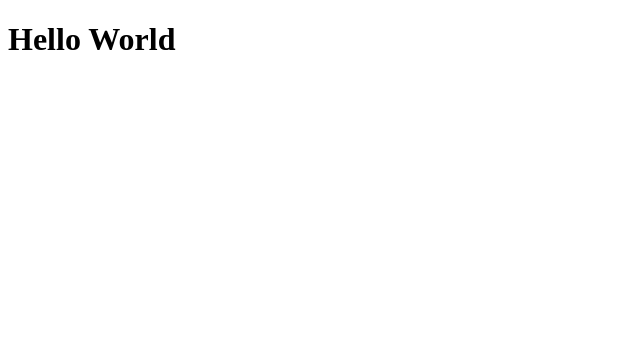
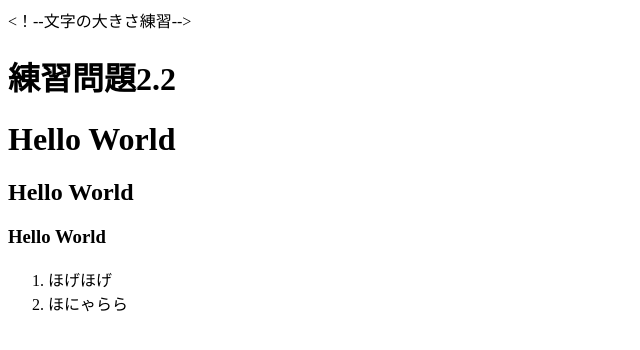
Before and after one commit to ishirihhhhhhh/josai21100, a plain HTML site: page index.html in a window 1280 px wide. Shown: the whole page, without its empty margins (0-640 px from the left). Drawn offline with Linux system fonts and the light colour scheme.

Commit message:
Update index.html

```diff
--- a/index.html
+++ b/index.html
@@ -2,9 +2,17 @@
 <html lang="ja">
 <head>
 <meta charset="UTF-8">
-    <title>Hello World</title>
+    <title> Web開発の練習１</title>
 </head>
             <body>
+                <！‐‐文字の大きさ練習‐‐>
+                <h1>練習問題2.2</h1>
                 <h1>Hello World</h1>
+                    <h2>Hello World</h2>
+                    <h3>Hello World</h3>
+                    <ol>
+                        <li>ほげほげ</li>
+                        <li>ほにゃらら</li>
+                        </ol>
             </body>
             </html>
```
